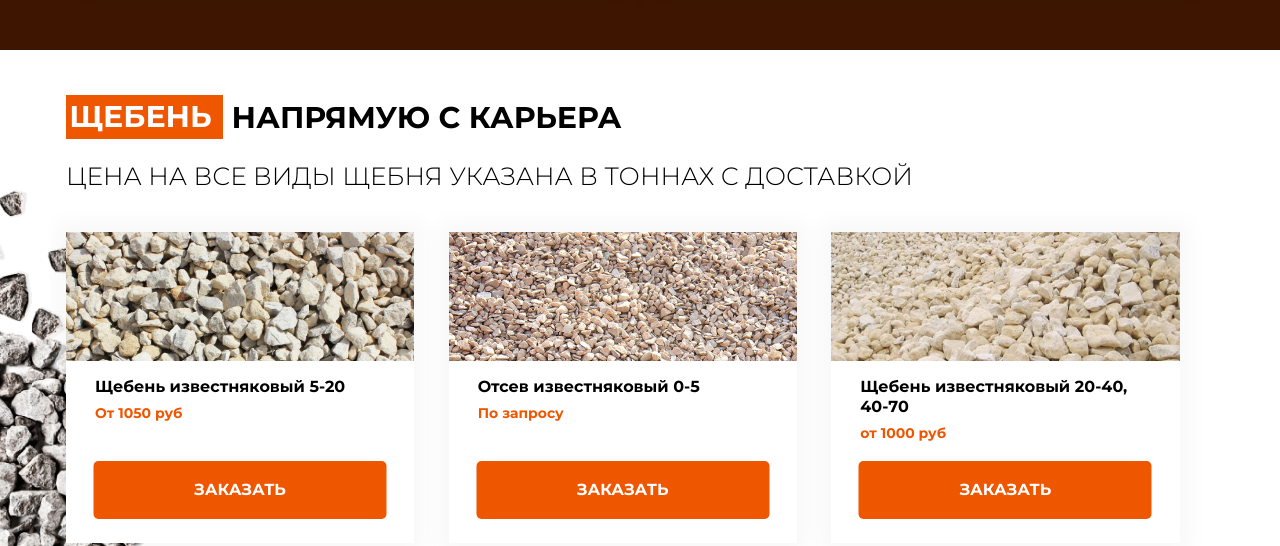
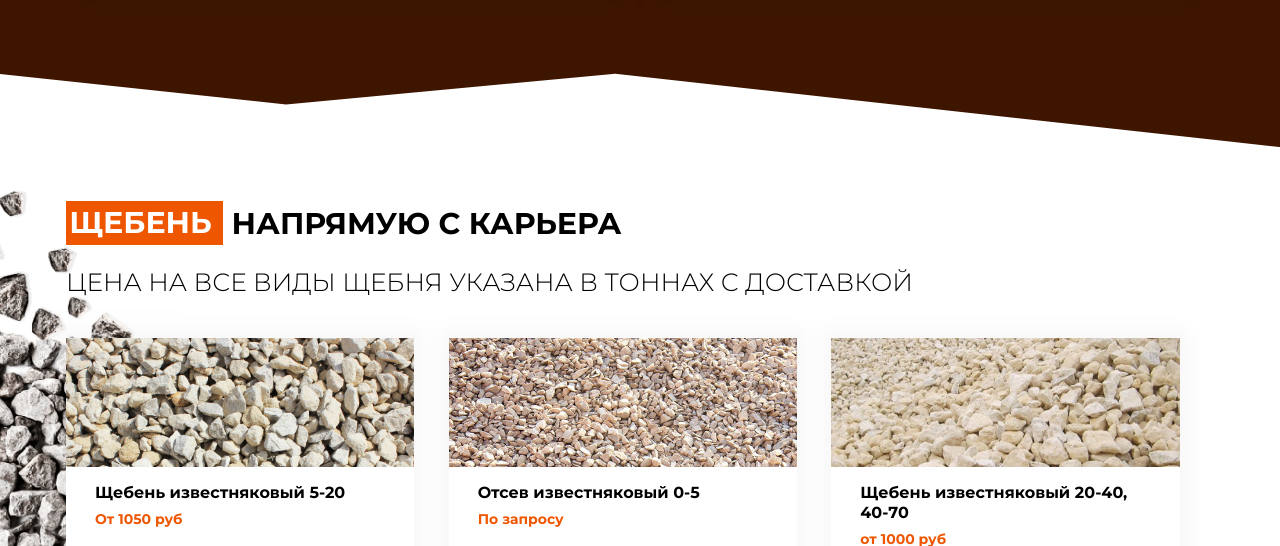
Before and after one commit to Novailoveyou/rosevrostroi, a website built with Parcel: page src/index.html in a window 1280 px wide. Shown: the part 4177-4723 px from the top of the page. Built offline with nearby package versions, Linux system fonts and the light colour scheme.

Commit message:
added bobtom mountains effect to tesnimonials section

```diff
--- a/src/index.html
+++ b/src/index.html
@@ -771,6 +771,12 @@
       </section>
 
       <section id="rubble" class="section section-showcase section-showcase--rubble">
+        <div class="mountains--bottom">
+          <svg width="1620" height="123" viewBox="0 0 1620 123" fill="none" xmlns="http://www.w3.org/2000/svg" preserveAspectRatio="none">
+            <path d="M362.049 68.8985L-2 30.0564V0H1621V123L778.74 30.0564L362.049 68.8985Z" fill="#3E1600"/>
+          </svg>
+        </div>
+
         <div class="desktop-picture desktop-picture-rubble">
         </div>
         <div class="container">
--- a/src/scss/_general.scss
+++ b/src/scss/_general.scss
@@ -75,6 +75,21 @@ main {
       left: 50%;
       transform: translateX(-50%);
       width: 85%;
+    }
+  }
+}
+
+.section-showcase--rubble{
+  padding-top: 8.125rem;
+  & .mountains--bottom{
+    position: absolute;
+    top: 0;
+    left: 0;
+    right: 0;
+    & svg{
+      width: 100%;
+      height: 100%;
+      max-height: 4.625rem;
     }
   }
 }
--- a/src/scss/_mobile.scss
+++ b/src/scss/_mobile.scss
@@ -88,6 +88,13 @@
   .mountains {
     & svg {
       max-height: 8.75rem;
+    }
+  }
+  .section-showcase--rubble{
+    & .mountains--bottom{
+      & svg{
+        max-height: 8.75rem;
+      }
     }
   }
   .blurry-logo-centered{
```
